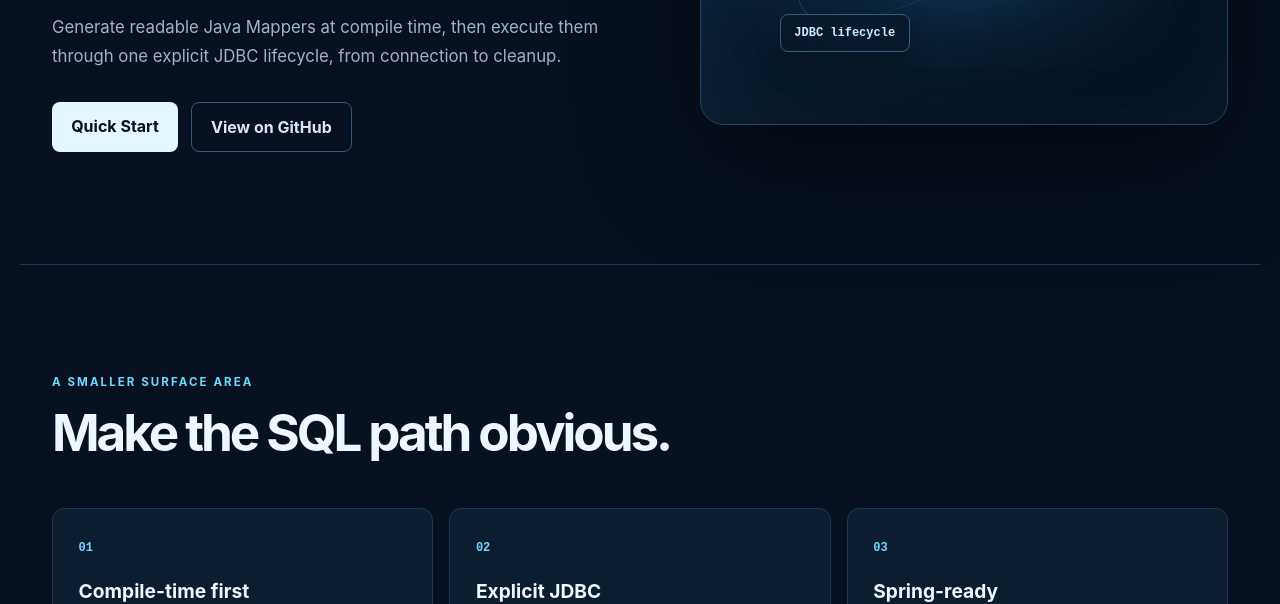
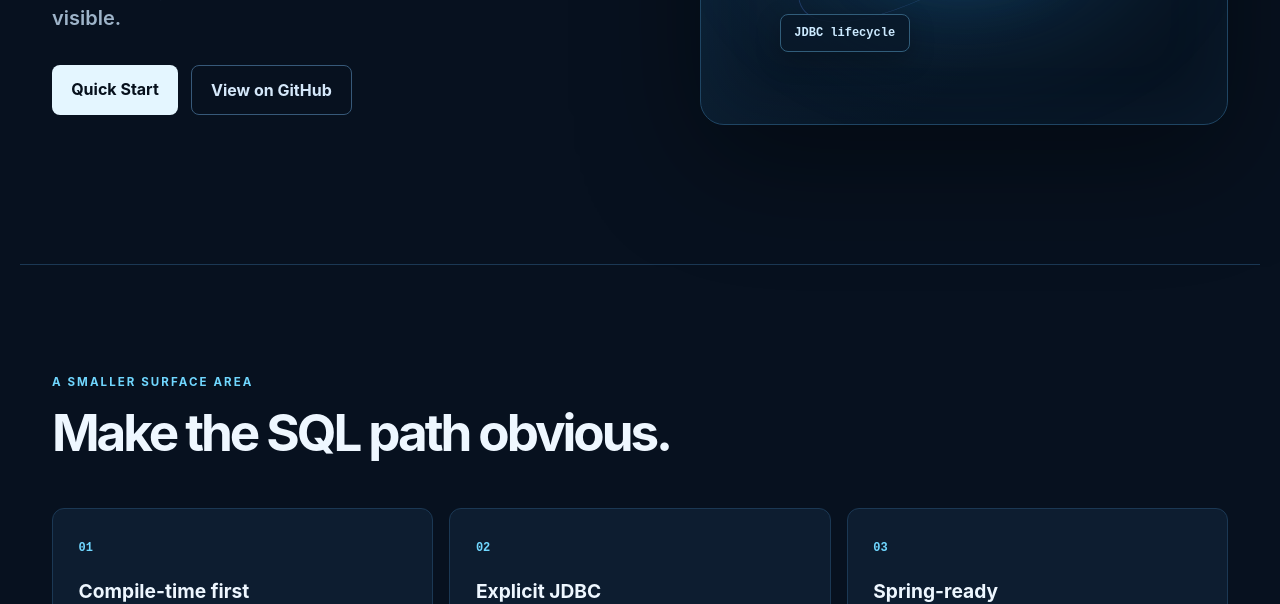
Before and after one commit to lite-orm/lite-orm.github.io, an Astro site: page / in a window 1280 px wide. Shown: the part 496-1100 px from the top of the page. Built offline with nearby package versions, Linux system fonts and the light colour scheme; Astro itself is replaced by a stand-in of ours.

Commit message:
content(site): remove homepage execution description

```diff
--- a/src/pages/index.astro
+++ b/src/pages/index.astro
@@ -28,7 +28,6 @@ const features = [
           <h1>Lynxus</h1>
           <h2 class="hero-title">A compile-time ORM for Java.</h2>
           <h3 class="slogan">AOT-first by design. Keep SQL explicit and JDBC execution visible.</h3>
-          <p class="lede">Generate readable Java Mappers at compile time, then execute them through one explicit JDBC lifecycle, from connection to cleanup.</p>
           <div class="actions"><a class="button primary" href="/docs/user/getting-started/">Quick Start</a><a class="button ghost" href="https://github.com/lynxus-project/lynxus" target="_blank" rel="noopener noreferrer">View on GitHub</a></div>
         </div>
         <div class="signal-card" aria-label="Lynxus compile-time signal">
```
